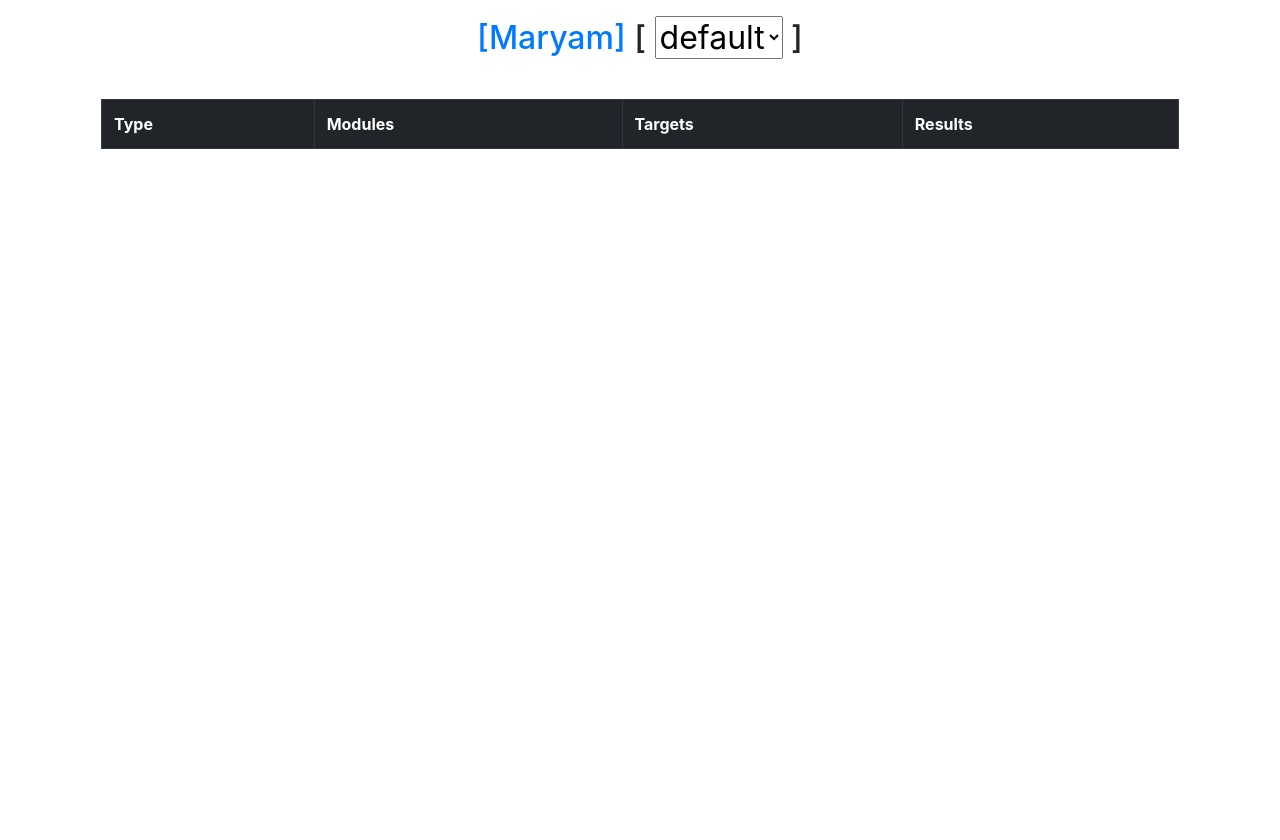
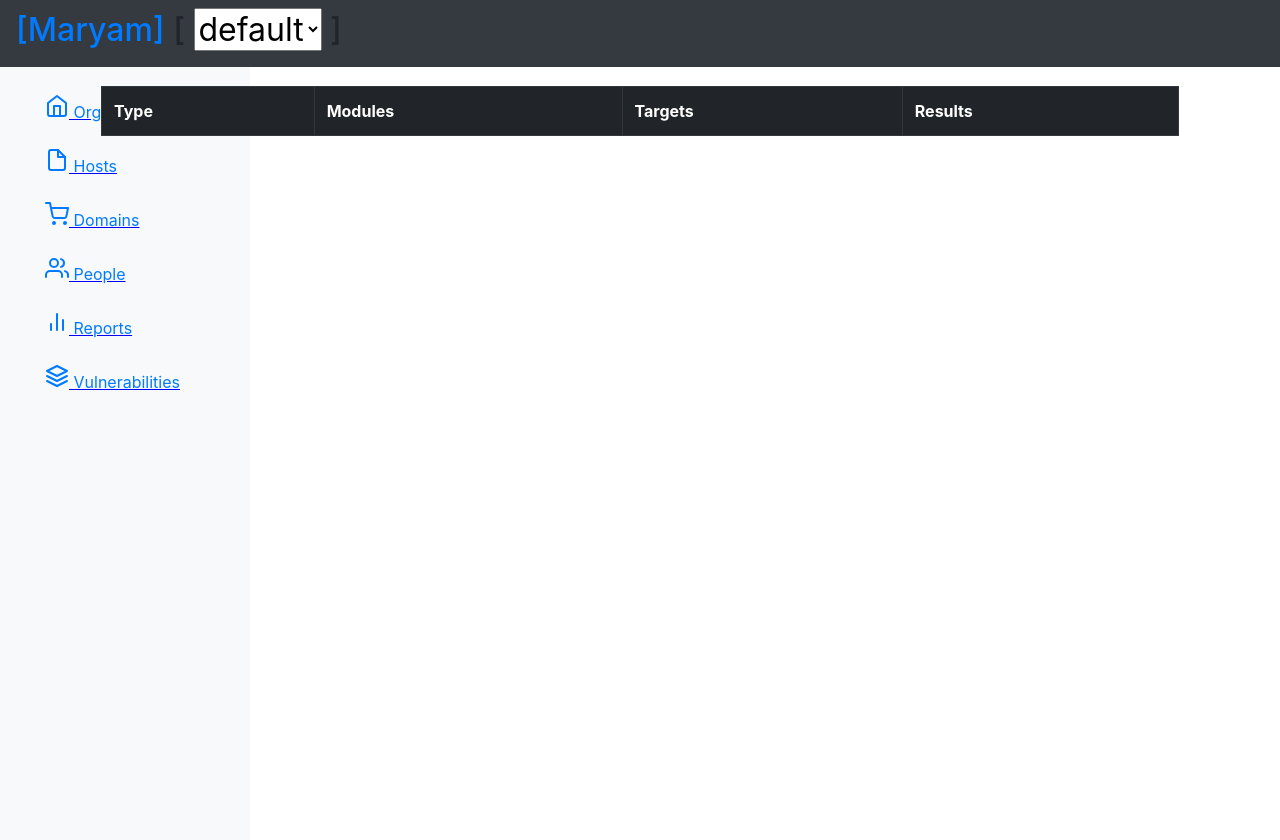
Before and after one commit to saeeddhqan/Maryam, a Flask app: page / in a window 1280 px wide. Before the commit the page ends 149 px from the top, so only its background shows below. Run offline with Flask 2, Linux system fonts and the light colour scheme; data that the repository does not hold is empty; some libraries are stand-ins or nearby versions.

Commit message:
Frontend

```diff
--- a/core/web/static/css/style.css
+++ b/core/web/static/css/style.css
@@ -1,26 +1,41 @@
 .container{
 	width: 100%;
 	display: block;
-	justify-content: center;
 }
+
 .content{
+	width: 100%;
+	top: 70px;
+	position: relative;
+	display: block;
 	padding: 1em;
-	position: relative;
-	top:0;
-	bottom: 0;
-	left: 0;
-	right: 0;
-	margin: auto;
+}
+
+.title{
+	z-index: 1;
+	position: absolute;
+	left:0px;
+	display: block;
+	align-content: center;
+	overflow: hidden;
+	width: 100%;
+	color: #212529;
 }
 
 nav{
+	position: relative;
+	align-items: center;
+	padding: 2em;
+}
+
+.sidebar{
 	display: flex;
-	position: relative;
-	top:0;
-	bottom: 0;
+	height: 100%;
+	top:20px;
+	bottom: 20px;
+	width: 300px;
+	position: absolute;
 	left: 0;
-	right: 0;
-	margin: auto;
 }
 
 .table{
--- a/core/web/templates/index.html
+++ b/core/web/templates/index.html
@@ -14,8 +14,8 @@
 
 <body>
 	<div class = "container">
-		<div class = "nav">
-            <div class="content">
+		<div class="title">
+			<nav class = "navbar navbar-dark bg-dark">
 	            	<h2>
 	            		<a href="{{ url_for('index') }}">[Maryam]</a>
 	                <span>[</span>
@@ -26,8 +26,52 @@
 	                </select>
 	                <span>]</span>
 	                </h2>
+			</nav>
+		</div><!--Nav end -->
+		<div class="sidebar">
+			<nav class="col-xl-10 d-none d-md-block bg-light sidebar">
+          <div class="sidebar-sticky">
+            <ul class="nav flex-column">
+              <li class="nav-item">
+                <a class="nav-link active" href="#">
+                  <svg xmlns="http://www.w3.org/2000/svg" width="24" height="24" viewBox="0 0 24 24" fill="none" stroke="currentColor" stroke-width="2" stroke-linecap="round" stroke-linejoin="round" class="feather feather-home"><path d="M3 9l9-7 9 7v11a2 2 0 0 1-2 2H5a2 2 0 0 1-2-2z"></path><polyline points="9 22 9 12 15 12 15 22"></polyline></svg>
+                  Organisations <span class="sr-only">(current)</span>
+                </a>
+              </li>
+              <li class="nav-item">
+                <a class="nav-link" href="#">
+                  <svg xmlns="http://www.w3.org/2000/svg" width="24" height="24" viewBox="0 0 24 24" fill="none" stroke="currentColor" stroke-width="2" stroke-linecap="round" stroke-linejoin="round" class="feather feather-file"><path d="M13 2H6a2 2 0 0 0-2 2v16a2 2 0 0 0 2 2h12a2 2 0 0 0 2-2V9z"></path><polyline points="13 2 13 9 20 9"></polyline></svg>
+                  Hosts
+                </a>
+              </li>
+              <li class="nav-item">
+                <a class="nav-link" href="#">
+                  <svg xmlns="http://www.w3.org/2000/svg" width="24" height="24" viewBox="0 0 24 24" fill="none" stroke="currentColor" stroke-width="2" stroke-linecap="round" stroke-linejoin="round" class="feather feather-shopping-cart"><circle cx="9" cy="21" r="1"></circle><circle cx="20" cy="21" r="1"></circle><path d="M1 1h4l2.68 13.39a2 2 0 0 0 2 1.61h9.72a2 2 0 0 0 2-1.61L23 6H6"></path></svg>
+                  Domains
+                </a>
+              </li>
+              <li class="nav-item">
+                <a class="nav-link" href="#">
+                  <svg xmlns="http://www.w3.org/2000/svg" width="24" height="24" viewBox="0 0 24 24" fill="none" stroke="currentColor" stroke-width="2" stroke-linecap="round" stroke-linejoin="round" class="feather feather-users"><path d="M17 21v-2a4 4 0 0 0-4-4H5a4 4 0 0 0-4 4v2"></path><circle cx="9" cy="7" r="4"></circle><path d="M23 21v-2a4 4 0 0 0-3-3.87"></path><path d="M16 3.13a4 4 0 0 1 0 7.75"></path></svg>
+                  People
+                </a>
+              </li>
+              <li class="nav-item">
+                <a class="nav-link" href="#">
+                  <svg xmlns="http://www.w3.org/2000/svg" width="24" height="24" viewBox="0 0 24 24" fill="none" stroke="currentColor" stroke-width="2" stroke-linecap="round" stroke-linejoin="round" class="feather feather-bar-chart-2"><line x1="18" y1="20" x2="18" y2="10"></line><line x1="12" y1="20" x2="12" y2="4"></line><line x1="6" y1="20" x2="6" y2="14"></line></svg>
+                  Reports
+                </a>
+              </li>
+              <li class="nav-item">
+                <a class="nav-link" href="#">
+                  <svg xmlns="http://www.w3.org/2000/svg" width="24" height="24" viewBox="0 0 24 24" fill="none" stroke="currentColor" stroke-width="2" stroke-linecap="round" stroke-linejoin="round" class="feather feather-layers"><polygon points="12 2 2 7 12 12 22 7 12 2"></polygon><polyline points="2 17 12 22 22 17"></polyline><polyline points="2 12 12 17 22 12"></polyline></svg>
+                  Vulnerabilities
+                </a>
+              </li>
+            </ul>
           </div>
-		</div><!--Nav end -->
+        </nav>
+		</div>
 		<div class="content">
 			<table class="table table-hover" id="dataTable">
 				<tr class = "thead-dark">
```
Lines whose indentation alone changed are shown as unchanged.
